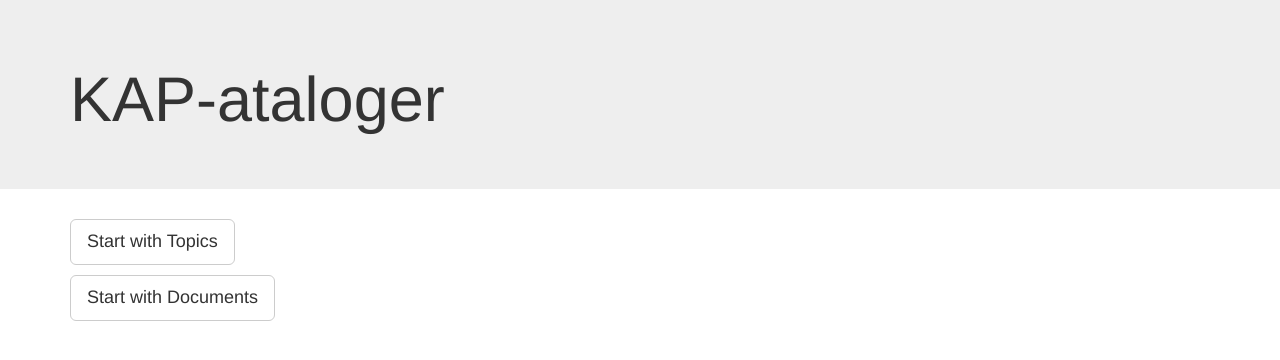
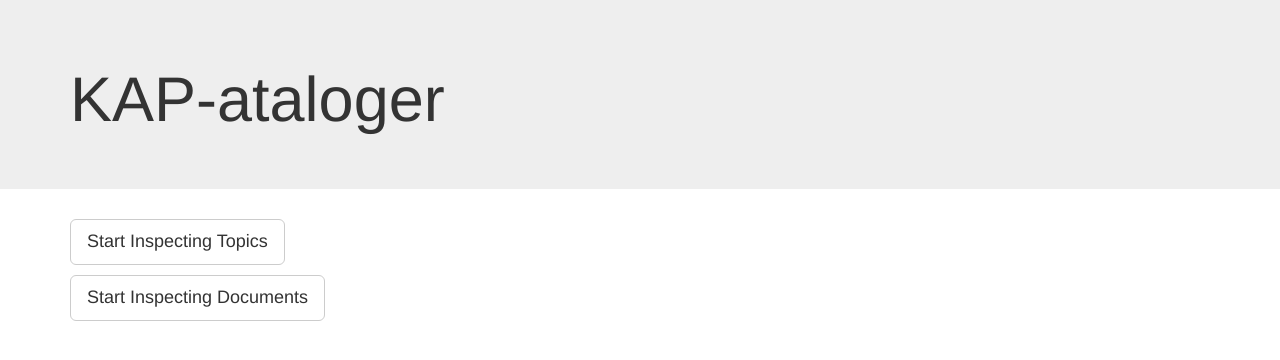
Before and after one commit to trevormunoz/kap_topics, a Flask app: page / in a window 1280 px wide. Shown: the top 360 px of the page. Run offline with Flask 2, Linux system fonts and the light colour scheme; parts of the project's set-up code (start-up, migrations or seed data) failed here and were passed over; some libraries are stand-ins or nearby versions.

Commit message:
Updates to index page

```diff
--- a/templates/index.html
+++ b/templates/index.html
@@ -6,7 +6,7 @@
     </div>
 </div>
 <div class="container">
-    <p><a class="btn btn-default btn-lg" role="button" href="/topics">Start with Topics</a></p>
-    <p><a class="btn btn-default btn-lg" role="button" href="http://localhost:3000/catalog">Start with Documents</a></p>
+    <p><a class="btn btn-default btn-lg" role="button" href="/topics">Start Inspecting Topics</a></p>
+    <p><a class="btn btn-default btn-lg" role="button" href="http://54.221.196.204/catalog">Start Inspecting Documents</a></p>
 </div>
 {% endblock %}
```
